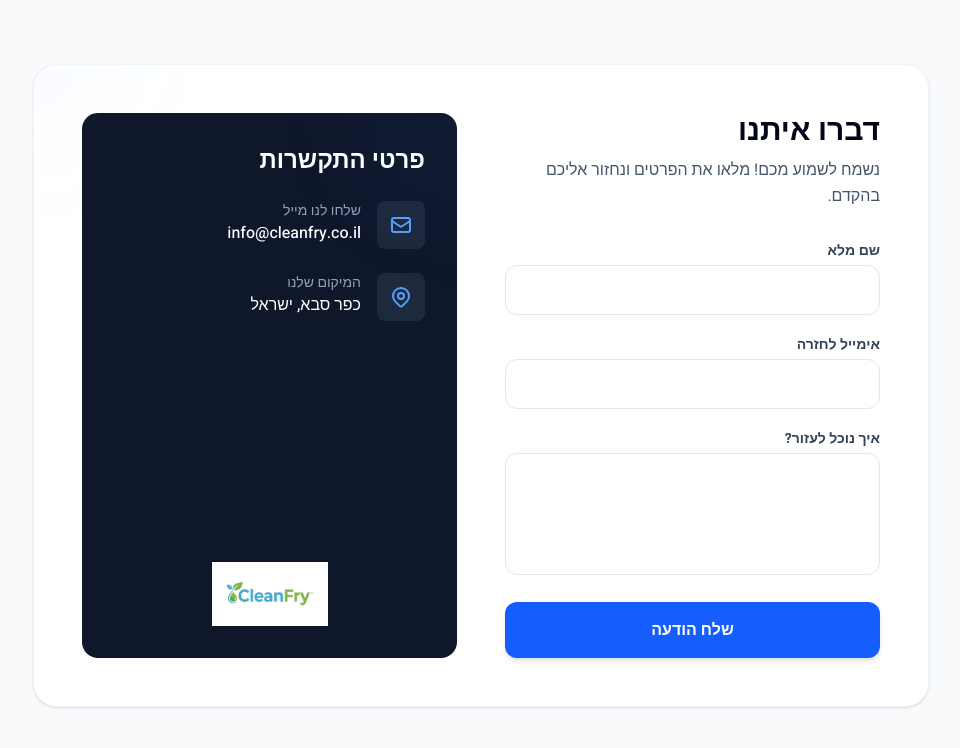
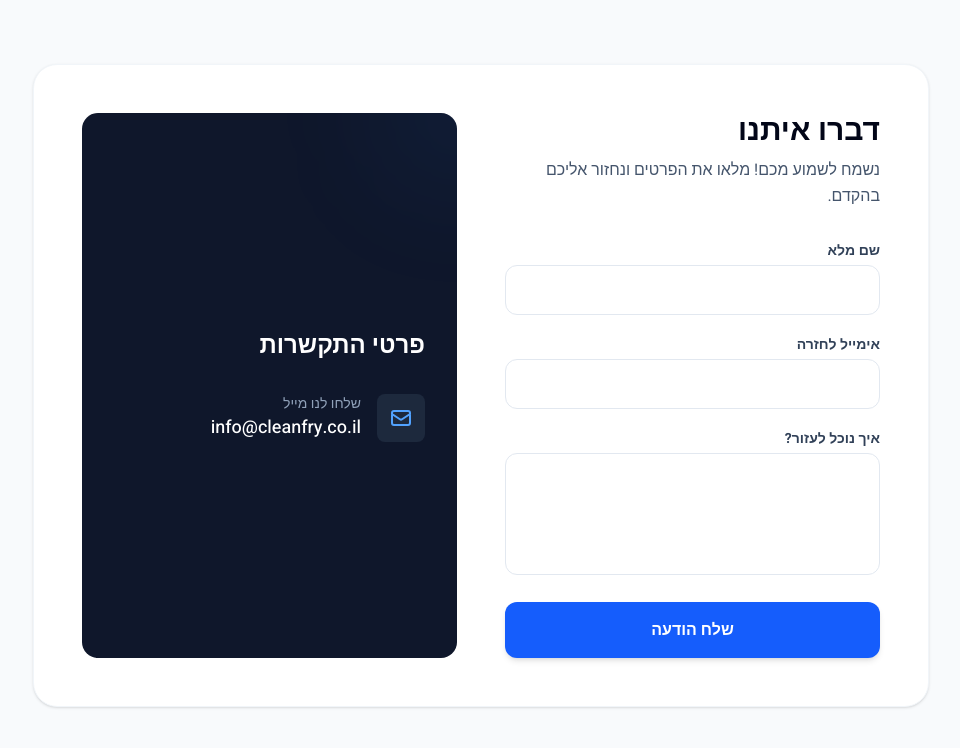
Before and after one commit to matikurland-oss/cleanfry-website, a React (Vite) app: page /contact in a window 1280 px wide. Shown: the top 748 px of the page, without its empty margins (240-1200 px from the left). Built offline with nearby package versions, Linux system fonts and the light colour scheme.

Commit message:
Update ContactPage.tsx

```diff
--- a/src/ContactPage.tsx
+++ b/src/ContactPage.tsx
@@ -22,7 +22,6 @@ const ContactPage = () => {
       });
 
       if (response.ok) {
-        // הצלחה! מעבירים לדף התודה המעוצב שלנו
         navigate('/thanks');
       } else {
         setStatus("ERROR");
@@ -37,12 +36,9 @@ const ContactPage = () => {
       <div className="max-w-4xl mx-auto">
         <div className="grid md:grid-cols-2 gap-12 bg-white p-8 md:p-12 rounded-3xl shadow-sm border border-slate-100 overflow-hidden relative">
 
-          {/* רקע עיצובי קטן בפינה */}
-          <div className="absolute top-0 left-0 w-32 h-32 bg-blue-500/5 rounded-full -ml-16 -mt-16 blur-3xl"></div>
-
           {/* צד שמאל - טופס */}
           <div className="relative z-10">
-            <h1 className="text-3xl font-extrabold text-slate-950 mb-2">דברו איתנו</h1>
+            <h1 className="text-3xl font-extrabold text-slate-950 mb-2 font-sans">דברו איתנו</h1>
             <p className="text-slate-600 mb-8 leading-relaxed">
               נשמח לשמוע מכם! מלאו את הפרטים ונחזור אליכם בהקדם.
             </p>
@@ -97,43 +93,25 @@ const ContactPage = () => {
             </form>
           </div>
 
-          {/* צד ימין - פרטי קשר וצד ויזואלי */}
-          <div className="bg-slate-900 rounded-2xl p-8 text-white flex flex-col justify-between relative overflow-hidden">
-             {/* רקע עיצובי קטן */}
+          {/* צד ימין - מידע מינימליסטי */}
+          <div className="bg-slate-900 rounded-2xl p-8 text-white flex flex-col justify-center relative overflow-hidden">
              <div className="absolute top-0 right-0 w-32 h-32 bg-blue-500/10 rounded-full -mr-16 -mt-16 blur-3xl"></div>
 
-             <div>
-                <h2 className="text-2xl font-bold mb-6">פרטי התקשרות</h2>
-                <div className="space-y-6">
-                   <div className="flex items-start gap-4">
+             <div className="text-center md:text-right">
+                <h2 className="text-2xl font-bold mb-8">פרטי התקשרות</h2>
+                <div className="space-y-8">
+                   <div className="flex items-center gap-4 justify-center md:justify-start">
                       <div className="bg-slate-800 p-3 rounded-lg text-blue-400">
-                         <svg className="w-6 h-6" fill="none" stroke="currentColor" viewBox="0 0 24 24"><path strokeLinecap="round" strokeLinejoin="round" strokeWidth="2" d="M3 8l7.89 5.26a2 2 0 002.22 0L21 8M5 19h14a2 2 0 002-2V7a2 2 0 00-2-2H5a2 2 0 00-2 2v10a2 2 0 002 2z" /></svg>
+                         <svg className="w-6 h-6" fill="none" stroke="currentColor" viewBox="0 0 24 24">
+                            <path strokeLinecap="round" strokeLinejoin="round" strokeWidth="2" d="M3 8l7.89 5.26a2 2 0 002.22 0L21 8M5 19h14a2 2 0 002-2V7a2 2 0 00-2-2H5a2 2 0 00-2 2v10a2 2 0 002 2z" />
+                         </svg>
                       </div>
                       <div>
                          <p className="text-slate-400 text-sm">שלחו לנו מייל</p>
-                         <p className="font-medium">info@cleanfry.co.il</p>
-                      </div>
-                   </div>
-
-                   <div className="flex items-start gap-4">
-                      <div className="bg-slate-800 p-3 rounded-lg text-blue-400">
-                         <svg className="w-6 h-6" fill="none" stroke="currentColor" viewBox="0 0 24 24"><path strokeLinecap="round" strokeLinejoin="round" strokeWidth="2" d="M17.657 16.657L13.414 20.9a1.998 1.998 0 01-2.827 0l-4.244-4.243a8 8 0 1111.314 0z" /><path strokeLinecap="round" strokeLinejoin="round" strokeWidth="2" d="M15 11a3 3 0 11-6 0 3 3 0 016 0z" /></svg>
-                      </div>
-                      <div>
-                         <p className="text-slate-400 text-sm">המיקום שלנו</p>
-                         <p className="font-medium">כפר סבא, ישראל</p>
+                         <p className="font-medium text-lg">info@cleanfry.co.il</p>
                       </div>
                    </div>
                 </div>
-             </div>
-
-             {/* הלוגו המעודכן - כאן קרה השינוי! */}
-             <div className="mt-12 text-center">
-                <img
-                  src="/logo.png"
-                  alt="CleanFry Logo"
-                  className="h-16 w-auto mx-auto object-contain cursor-pointer transition-opacity hover:opacity-80"
-                />
              </div>
           </div>
 
```
